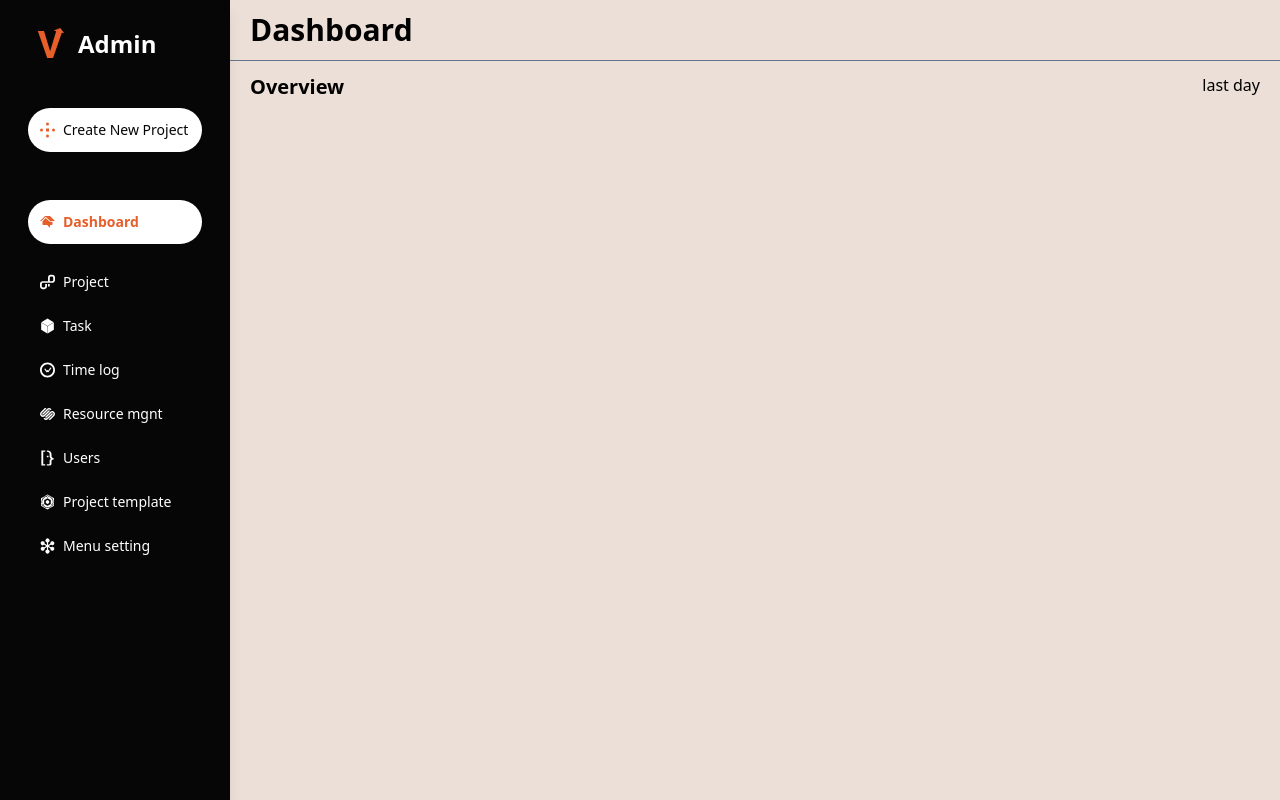
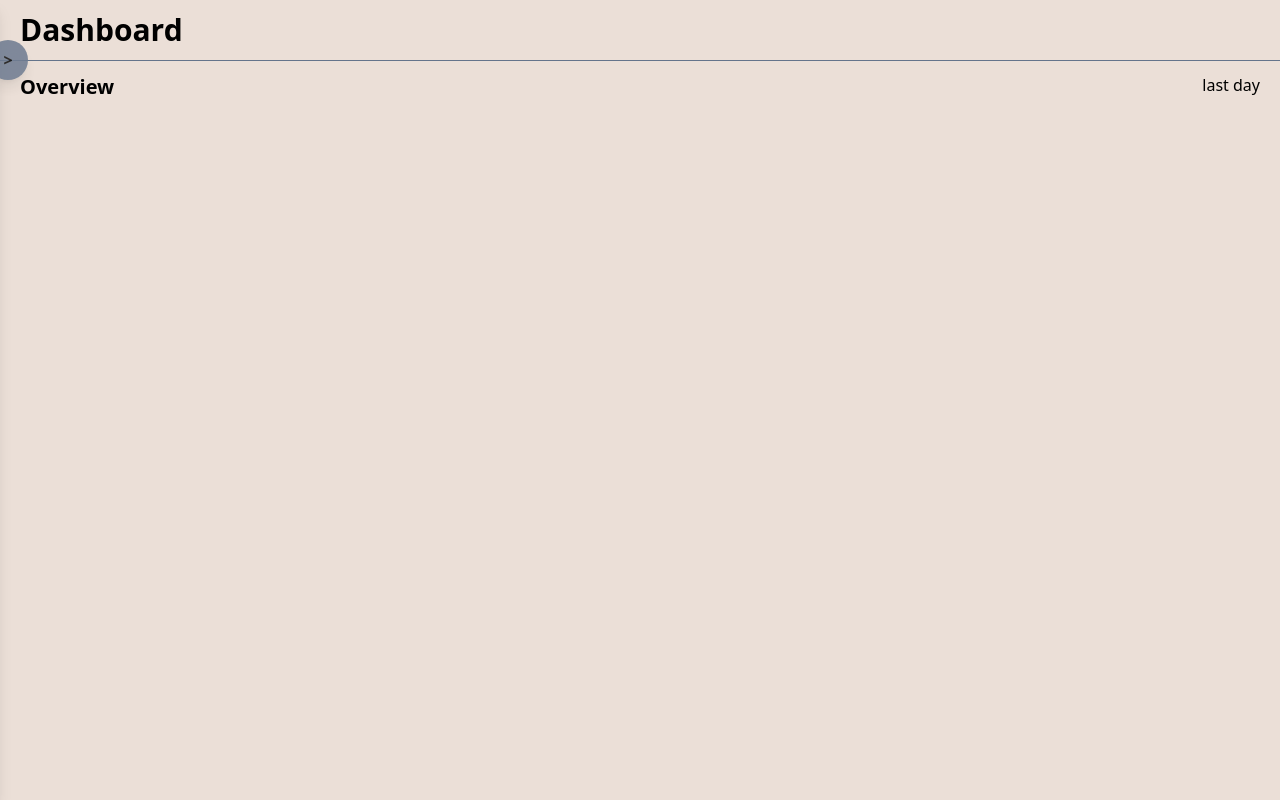
Before and after one commit to irunwazed/template.tailwind-admin-simple, a website: page public/index.html in a window 1280 px wide. Drawn offline with Linux system fonts and the light colour scheme.

Commit message:
fix nav show and hide

```diff
--- a/public/home.html
+++ b/public/home.html
@@ -12,3 +12,8 @@
         </div>
     </div>
 </div>
+
+<div class="w-full mt-10 px-5">
+
+
+</div>
--- a/public/index.html
+++ b/public/index.html
@@ -11,7 +11,8 @@
 	<div class="w-full flex">
 
 		<!-- Narbar Start -->
-		<nav class="h-screen overflow-x-scroll bg-dark min-w-[230px] p-7 text-white shadow-lg">
+		<button id="btn-nav" class="fixed w-10 h-10 bg-slate-500 rounded-full shadow-lg z-50 -left-3 top-10 backdrop-blur-lg opacity-80 transition duration-500 font-bold">></button>
+		<nav class="h-screen overflow-x-scroll bg-dark min-w-[230px] p-7 text-white shadow-lg -translate-x-[230px] transition duration-500 absolute">
 			<div class="flex mb-12 text-warning px-2">
 				<svg class="" fill="currentColor" role="img" height="30" viewBox="0 0 24 24" xmlns="http://www.w3.org/2000/svg"><title>Vector Logo Zone</title><path d="M19.458 0l-5.311 2.024 1.989.534-4.847 16.085-4.867-16.25H1.48L8.974 24h4.645l7.043-20.226 1.858.499Z"/></svg>
 				<span class="font-bold text-2xl text-white ml-3 ">Admin</span>
@@ -77,7 +78,7 @@
 		<!-- Narbar End -->
 
 		<!-- Content Start -->
-		<section class="w-full">
+		<section id="content" class="w-full transition-all duration-500">
 
       <div class="w-full px-5 py-3 flow-root">
         <div class="float-left font-semibold text-3xl">
@@ -90,7 +91,7 @@
       <hr class="border-t-1 border-secondary">
 
       <!-- Load Content -->
-      <div id="content"></div>
+      <div id="content-child"></div>
 
 		</section>
 		<!-- Content End -->
@@ -98,15 +99,15 @@
 
 <script>
 
-	const content = document.querySelector('#content');
+	const contentChild = document.querySelector('#content-child');
   const baseContent = 'home.html';
 
 	document.querySelector("nav").addEventListener('click', function(e) {
 		var anchor = e.target.closest('a');
 		if(anchor !== null) {
       e.preventDefault();
-      content.innerHTML = '';
       let link = anchor.getAttribute('href');
+			console.log(link)
       if(link === '#'){
         link = baseContent;
       }
@@ -120,9 +121,20 @@
     objectTag.style.width = '100%';
     objectTag.type = 'text/html';
     objectTag.data = link;
-    content.appendChild(objectTag);
+		contentChild.innerHTML = '';
+    contentChild.appendChild(objectTag);
   }
   setContent(baseContent);
+
+	const btnNav = document.querySelector('#btn-nav');
+	const nav = document.querySelector('nav');
+	const content = document.querySelector('#content');
+	btnNav.addEventListener('click', function(){
+		nav.classList.toggle('-translate-x-[230px]');
+		btnNav.classList.toggle('translate-x-[230px]');
+		btnNav.innerHTML = btnNav.innerHTML=='&lt;'?'>':'<';
+		content.classList.toggle('ml-[230px]');
+	})
 
 	</script>
 
```
Also changed, not shown: public/assets/css/style.css.
